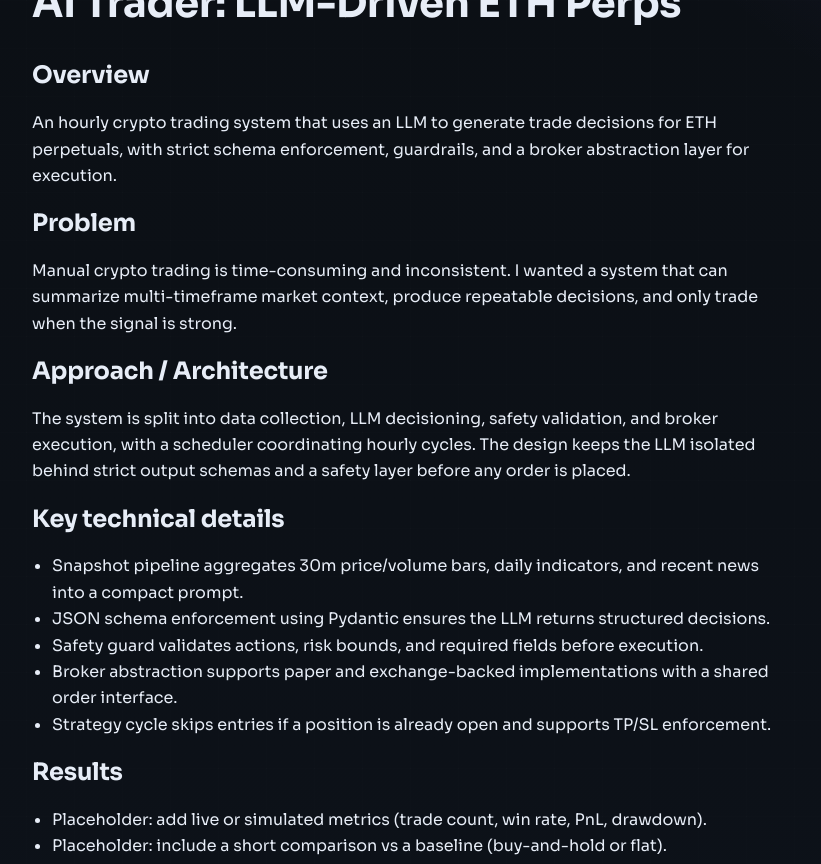
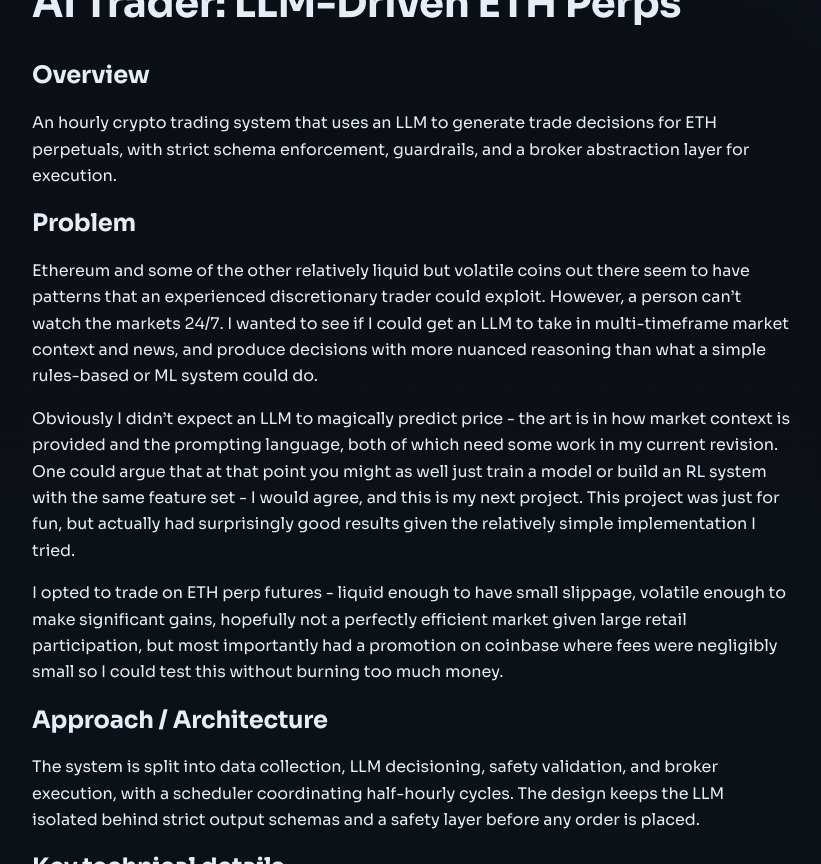
Before and after one commit to brynnj/brynnj.github.io, a Jekyll site: the page built from projects/ai-trader.md, in a window 1280 px wide and 1400 px high, scrolled down 231 px, cut to the strip 0-864 px from the top of the window. Shown: the whole strip, without its empty margins (118-939 px from the left). Built offline with Jekyll 4.4.1, drawn with Linux system fonts in a browser that asks for light colours; some of the changed text lies outside the part shown.

Commit message:
wording updates, + resume tab

```diff
--- a/_layouts/default.html
+++ b/_layouts/default.html
@@ -14,6 +14,7 @@
         <nav class="site-nav">
           <a href="{{ '/' | relative_url }}">Home</a>
           <a href="{{ '/projects/' | relative_url }}">Projects</a>
+          <a href="{{ '/resume/' | relative_url }}">Resume</a>
         </nav>
       </div>
     </header>
--- a/_layouts/project.html
+++ b/_layouts/project.html
@@ -14,6 +14,7 @@
         <nav class="site-nav">
           <a href="{{ '/' | relative_url }}">Home</a>
           <a href="{{ '/projects/' | relative_url }}">Projects</a>
+          <a href="{{ '/resume/' | relative_url }}">Resume</a>
         </nav>
       </div>
     </header>
--- a/projects/ai-trader.md
+++ b/projects/ai-trader.md
@@ -12,13 +12,16 @@ ETH perpetuals, with strict schema enforcement, guardrails, and a broker
 abstraction layer for execution.
 
 ## Problem
-Manual crypto trading is time-consuming and inconsistent. I wanted a system
-that can summarize multi-timeframe market context, produce repeatable decisions,
-and only trade when the signal is strong.
+Ethereum and some of the other relatively liquid but volatile coins out there seem to have patterns that an experienced discretionary trader could exploit. However, a person can't watch the markets 24/7. I wanted to see if I could get an LLM to take in
+multi-timeframe market context and news, and produce decisions with more nuanced reasoning than what a simple rules-based or ML system could do.
+
+Obviously I didn't expect an LLM to magically predict price - the art is in how market context is provided and the prompting language, both of which need some work in my current revision. One could argue that at that point you might as well just train a model or build an RL system with the same feature set - I would agree, and this is my next project. This project was just for fun, but actually had surprisingly good results given the relatively simple implementation I tried.
+
+I opted to trade on ETH perp futures - liquid enough to have small slippage, volatile enough to make significant gains, hopefully not a perfectly efficient market given large retail participation, but most importantly had a promotion on coinbase where fees were negligibly small so I could test this without burning too much money.
 
 ## Approach / Architecture
 The system is split into data collection, LLM decisioning, safety validation,
-and broker execution, with a scheduler coordinating hourly cycles. The design
+and broker execution, with a scheduler coordinating half-hourly cycles. The design
 keeps the LLM isolated behind strict output schemas and a safety layer before
 any order is placed.
 
@@ -35,9 +38,10 @@ any order is placed.
   enforcement.
 
 ## Results
-- Placeholder: add live or simulated metrics (trade count, win rate, PnL,
-  drawdown).
-- Placeholder: include a short comparison vs a baseline (buy-and-hold or flat).
+- Unsurprisingly, this still ends up either falling into a trend-following or mean-reversion biased approach depending on prompt wording, and as such bleeds a bit too much when in the wrong regime. I initially paper traded this in a strong momentum regime, and my prompting was always biased towards momentum, so it did exceptionally well. When I went in with real money, ETH started going mostly sideways with lots of false breakouts. I was just under breakeven for months, but some recent volatility started losing a concerning amount of money so I've disabled it for now.
+
+Over the full tested timeframe, this bot actually did significantly outperform the underlying asset. It stayed out in the major downtrends. I think there is actually potential here if I can expand the feature set to enable better regime classification. I also think adding a "reinforcement" element would go a long way - if I can find a way to concisely provide recent trade performance alongside market context, I think the LLM could infer regimes accordingly.
+
 
 <figure>
   <img src="/assets/img/ai-trader-flow.png" alt="AI Trader system flow diagram">
```
Also changed, not shown: AI_TRADER.md (deleted, +0 -50 lines), RISK_PARITY.md (deleted, +0 -49 lines), _data/projects.yml (+7 -7 lines), resume.md (added, +10 -0 lines), 1 other file.
